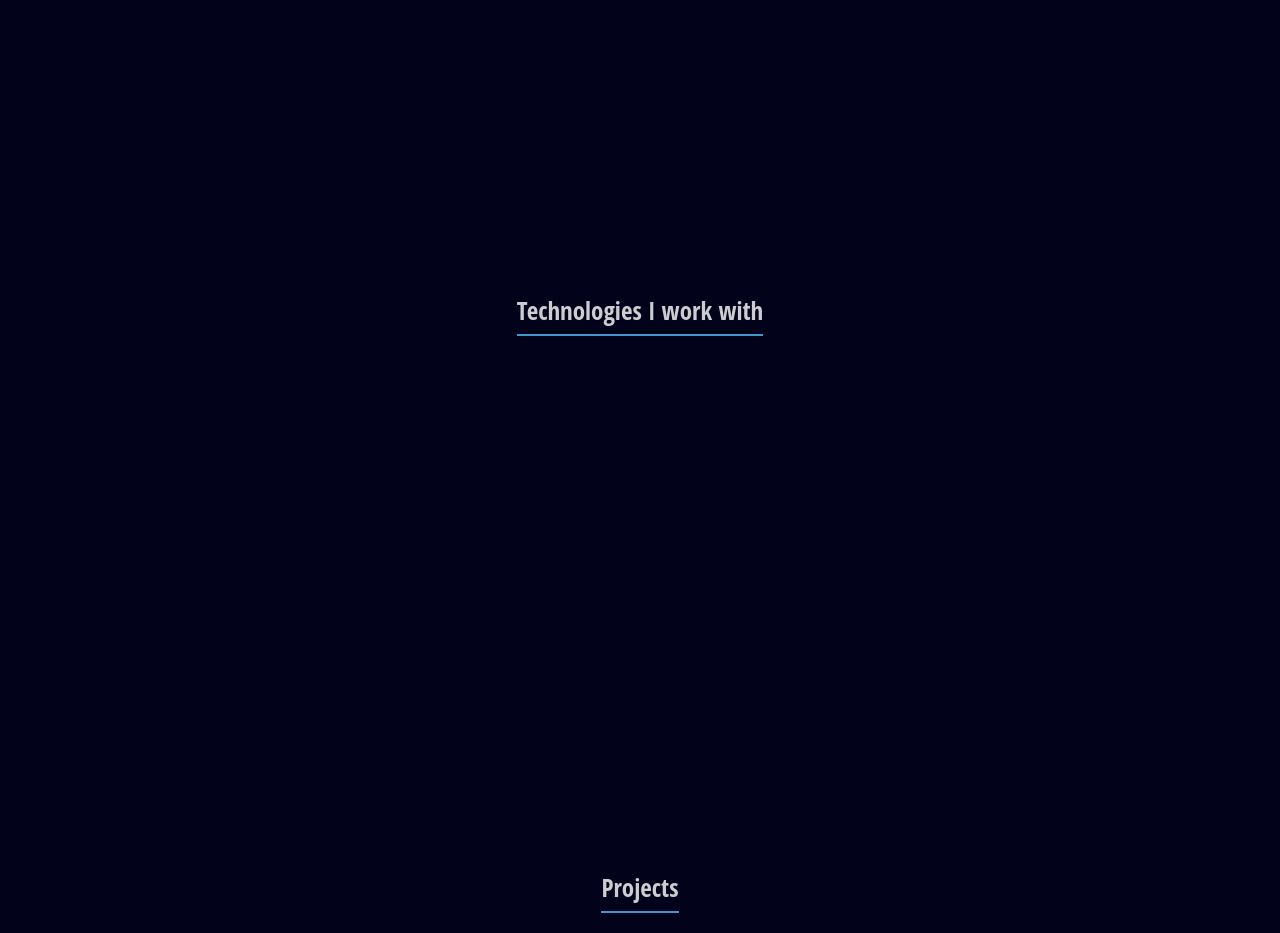
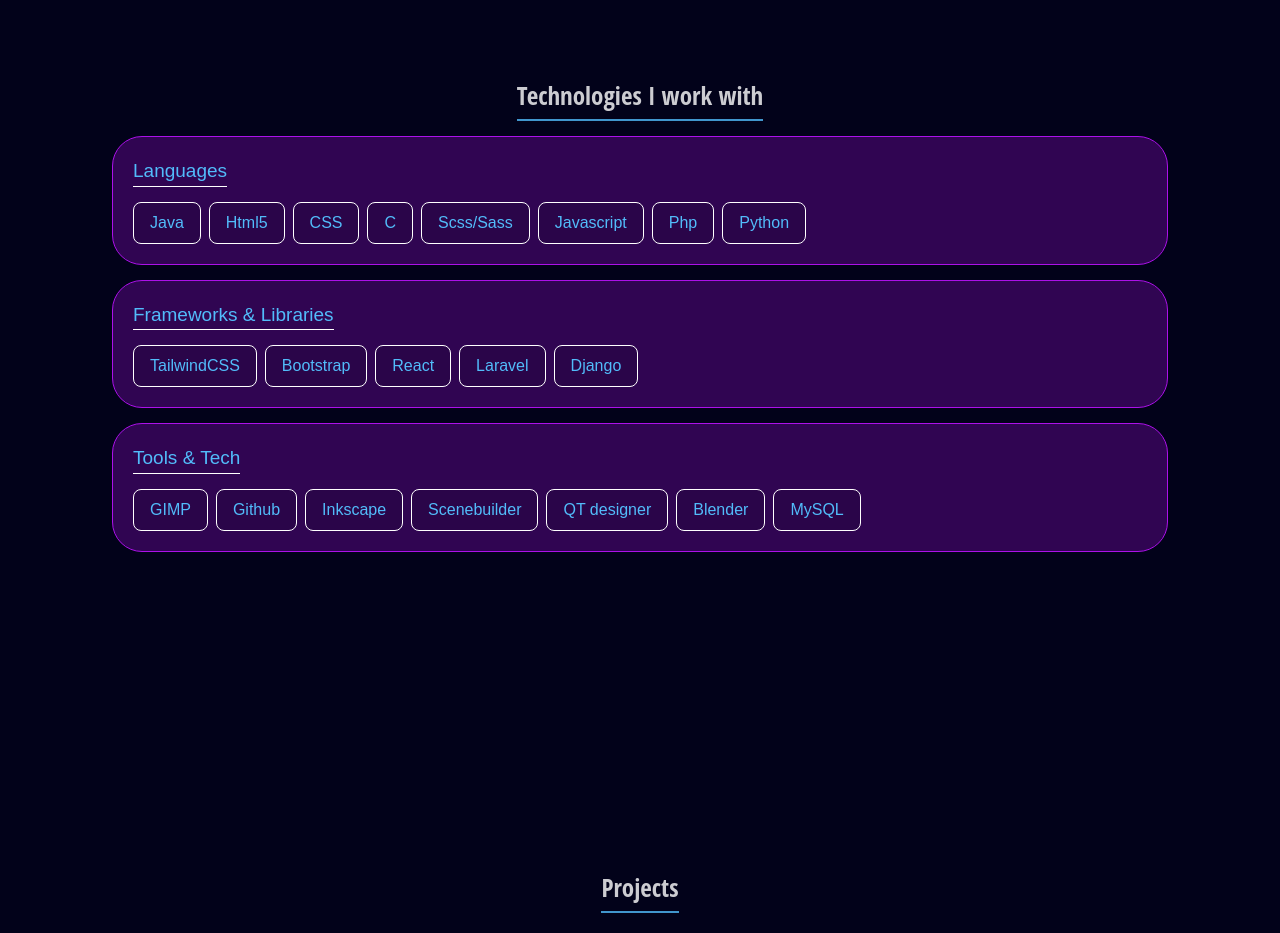
Before and after one commit to keerthan-ns/portfolio, a React (Create React App) app: page / in a window 1280 px wide. Shown: the part 1700-2633 px from the top of the page. Built offline with nearby package versions, Linux system fonts and the light colour scheme.

Commit message:
[add]tech stack

```diff
--- a/src/App.jsx
+++ b/src/App.jsx
@@ -40,7 +40,7 @@ function App() {
         <section id='aboutSect'>
           <About />
         </section>
-        <section id='skillsSect'>
+        <section id='techSect'>
           <Techs />
         </section>
         <section id='projectSect'>
--- a/src/components/home/home.css
+++ b/src/components/home/home.css
@@ -255,8 +255,9 @@
 
   .home-container img {
     position: absolute;
-    height: 250px;
+    /* height: 250px; */
     width: 250px;
+    height: auto;
     border-radius: 50%;
     border: 3px solid rgb(108, 161, 197);
     transform: translate(-200px);
--- a/src/components/nav/nav.css
+++ b/src/components/nav/nav.css
@@ -60,7 +60,8 @@
     opacity: 0;
     top: 88%;
     background-color: rgba(0, 0, 0, 0.596);
-    padding: 20px 50px;
+    /* padding: 20px 50px; */
+    padding: 10px 25px;
     display: flex;
     flex-direction: row;
     justify-content: center;
@@ -84,7 +85,7 @@
   }
 
   .icon {
-    font-size: 70px;
+    font-size: 60px;
     border-radius: 50%;
     padding: 10px;
     transition: fill 0.1s ease;
--- a/src/components/nav/nav.jsx
+++ b/src/components/nav/nav.jsx
@@ -53,9 +53,9 @@ function Navbar() {
       <a href="#about">
         <AiOutlineUser className="icon aboutSect" />
       </a>
-      <a href="#skills">
+      <a href="#tech">
         {/* <TiGroupOutline className="icon" /> */}
-        <GoFlame className="icon skillsSect" />
+        <GoFlame className="icon techSect" />
         {/* <TiWaves className="icon" /> */}
       </a>
       <a href="#project">
--- a/src/components/tech/tech.css
+++ b/src/components/tech/tech.css
@@ -25,20 +25,53 @@
   border-bottom: 2px solid var(--color-pri);
   font-family: "Open Sans Condensed", sans-serif;
 }
-/*
-.skills-container .skills {
+
+.tech-container .tech {
   position: relative;
   display: flex;
+  flex-direction: column;
+  justify-content: flex-start;
+  align-items: flex-start;
+  width: 120%;
+  margin-top: 15px;
+  /* margin-bottom: 50px; */
+  /* background: rgba(0, 0, 0, 0.116); */
+  background: var(--color-sec-light);
+  padding: 20px;
+  border: 1px solid var(--color-sec);
+  border-radius: 30px;
+}
+.tech-container .tech h3{
+  font-size: 19px;
+  color: var(--color-pri);
+  border-bottom: 1px solid white;
+}
+
+.tech-container .tech div{
+  position: relative;
+  display: flex;
+  /* flex-wrap: wrap; */
   justify-content: flex-start;
   align-items: flex-start;
   width: 100%;
   margin-top: 15px;
-  margin-bottom: 50px;
+}
+
+.tech-container .tech span{
   background: rgba(0, 0, 0, 0.116);
-  padding: 20px;
-  border-radius: 50px;
+  color: var(--color-pri);
+  border: 1px solid white;
+  border-radius: 8px;
+  @apply px-4 py-2;
+  cursor: pointer;
 }
-.skills-container .skills .skills-img {
+.tech-container .tech span:hover{
+  background: linear-gradient(62deg, rgba(120,17,227,0.8565477216277135) 35%, rgba(214,48,199,0.8957634079022234) 100%);
+  color: white;
+  border: 1px solid var(--color-pri);
+}
+/*
+.tech-container .tech .tech-img {
   height: 300px;
   width: 300px;
   border-radius: 40px;
@@ -48,28 +81,28 @@
   border: 2px solid var(--color-sec-light);
 }
 
-.skills-container .skills .skills-info {
+.tech-container .tech .tech-info {
   margin-left: 50px;
   font-family: "Open Sans Condensed";
   max-width: 50%;
 }
 
-.skills-container .skills .skills-info .name {
+.tech-container .tech .tech-info .name {
   font-size: 40px;
   font-weight: 500;
   letter-spacing: 2px;
 }
-.skills-container .skills .skills-info .position {
+.tech-container .tech .tech-info .position {
   font-size: 14px;
   font-weight: 400;
   letter-spacing: 2px;
 }
-.skills-container .skills .skills-info .about {
+.tech-container .tech .tech-info .about {
   margin-top: 40px;
   font-weight: 100;
   font-size: 17px;
 }
-.skills-container .skills .skills-info .contact-skills {
+.tech-container .tech .tech-info .contact-tech {
   background-color: var(--color-sec-light);
   padding: 17px 35px;
   font-size: 18px;
@@ -78,16 +111,16 @@
   position: absolute;
   transition: 0.1s ease;
 }
-.skills-container .skills .skills-info .contact-skills span {
+.tech-container .tech .tech-info .contact-tech span {
   text-transform: capitalize;
 }
-.skills-container .skills .skills-info .contact-skills:hover {
+.tech-container .tech .tech-info .contact-tech:hover {
   background-color: transparent;
   border: 2px solid var(--color-sec-light);
 }
 
 @media (max-width: 820px) {
-  .skills-container {
+  .tech-container {
     position: relative;
     display: flex;
     flex-direction: column;
@@ -98,7 +131,7 @@
     width: 90%;
   }
 
-  .skills-container .skills {
+  .tech-container .tech {
     position: relative;
     display: flex;
     justify-content: flex-start;
@@ -111,7 +144,7 @@
     border-radius: 50px;
     backdrop-filter: blur(20px);
   }
-  .skills-container .skills .skills-img {
+  .tech-container .tech .tech-img {
     height: 100px;
     width: 100px;
     border-radius: 50%;
@@ -121,7 +154,7 @@
     border: 2px solid var(--color-sec-light);
   }
 
-  .skills-container .skills .skills-info {
+  .tech-container .tech .tech-info {
     position: relative;
     margin-left: 10px;
     font-family: "Open Sans Condensed";
@@ -132,22 +165,22 @@
     align-items: flex-start;
   }
 
-  .skills-container .skills .skills-info .name {
+  .tech-container .tech .tech-info .name {
     font-size: 30px;
     font-weight: 500;
     letter-spacing: 2px;
   }
-  .skills-container .skills .skills-info .position {
+  .tech-container .tech .tech-info .position {
     font-size: 25px;
     font-weight: 200;
     letter-spacing: 2px;
   }
-  .skills-container .skills .skills-info .about {
+  .tech-container .tech .tech-info .about {
     margin-top: 10px;
     font-weight: 100;
     font-size: 28px;
   }
-  .skills-container .skills .skills-info a.contact-skills {
+  .tech-container .tech .tech-info a.contact-tech {
     background-color: var(--color-sec-light);
     padding: 15px 25px;
     font-size: 25px;
@@ -160,7 +193,7 @@
 }
 
 @media (max-width: 500px) {
-  .skills-container {
+  .tech-container {
     position: relative;
     display: flex;
     flex-direction: column;
@@ -170,7 +203,7 @@
     margin-top: 100px;
   }
 
-  .skills-container .skills {
+  .tech-container .tech {
     position: relative;
     display: flex;
     justify-content: flex-start;
@@ -183,7 +216,7 @@
     border-radius: 50px;
     backdrop-filter: blur(20px);
   }
-  .skills-container .skills .skills-img {
+  .tech-container .tech .tech-img {
     height: 70px;
     width: 70px;
     border-radius: 50%;
@@ -193,7 +226,7 @@
     border: 2px solid var(--color-sec-light);
   }
 
-  .skills-container .skills .skills-info {
+  .tech-container .tech .tech-info {
     position: relative;
     margin-left: 10px;
     font-family: "Open Sans Condensed";
@@ -204,22 +237,22 @@
     align-items: flex-start;
   }
 
-  .skills-container .skills .skills-info .name {
+  .tech-container .tech .tech-info .name {
     font-size: 18px;
     font-weight: 500;
     letter-spacing: 2px;
   }
-  .skills-container .skills .skills-info .position {
+  .tech-container .tech .tech-info .position {
     font-size: 12px;
     font-weight: 200;
     letter-spacing: 2px;
   }
-  .skills-container .skills .skills-info .about {
+  .tech-container .tech .tech-info .about {
     margin-top: 10px;
     font-weight: 100;
     font-size: 16px;
   }
-  .skills-container .skills .skills-info a.contact-skills {
+  .tech-container .tech .tech-info a.contact-tech {
     background-color: var(--color-sec-light);
     padding: 15px 25px;
     font-size: 15px;
@@ -232,7 +265,7 @@
 }
 
 @media (max-width: 420px) {
-  .skills-container {
+  .tech-container {
     position: relative;
     display: flex;
     flex-direction: column;
@@ -242,7 +275,7 @@
     margin-top: 10px;
   }
 
-  .skills-container .skills {
+  .tech-container .tech {
     position: relative;
     display: flex;
     justify-content: flex-start;
@@ -255,7 +288,7 @@
     border-radius: 50px;
     backdrop-filter: blur(20px);
   }
-  .skills-container .skills .skills-img {
+  .tech-container .tech .tech-img {
     height: 70px;
     width: 70px;
     border-radius: 50%;
@@ -265,7 +298,7 @@
     border: 2px solid var(--color-sec-light);
   }
 
-  .skills-container .skills .skills-info {
+  .tech-container .tech .tech-info {
     position: relative;
     margin-left: 10px;
     font-family: "Open Sans Condensed";
@@ -276,22 +309,22 @@
     align-items: flex-start;
   }
 
-  .skills-container .skills .skills-info .name {
+  .tech-container .tech .tech-info .name {
     font-size: 18px;
     font-weight: 500;
     letter-spacing: 2px;
   }
-  .skills-container .skills .skills-info .position {
+  .tech-container .tech .tech-info .position {
     font-size: 12px;
     font-weight: 200;
     letter-spacing: 2px;
   }
-  .skills-container .skills .skills-info .about {
+  .tech-container .tech .tech-info .about {
     margin-top: 10px;
     font-weight: 100;
     font-size: 16px;
   }
-  .skills-container .skills .skills-info a.contact-skills {
+  .tech-container .tech .tech-info a.contact-tech {
     background-color: var(--color-sec-light);
     padding: 15px 25px;
     font-size: 15px;
@@ -304,7 +337,7 @@
 }
 
 @media (max-width: 400px) {
-  .skills-container {
+  .tech-container {
     position: relative;
     display: flex;
     flex-direction: column;
@@ -315,7 +348,7 @@
     padding: 10px;
   }
 
-  .skills-container .skills {
+  .tech-container .tech {
     position: relative;
     display: flex;
     justify-content: flex-start;
@@ -328,7 +361,7 @@
     border-radius: 50px;
     backdrop-filter: blur(20px);
   }
-  .skills-container .skills .skills-img {
+  .tech-container .tech .tech-img {
     height: 70px;
     width: 70px;
     border-radius: 50%;
@@ -338,7 +371,7 @@
     border: 2px solid var(--color-sec-light);
   }
 
-  .skills-container .skills .skills-info {
+  .tech-container .tech .tech-info {
     position: relative;
     margin-left: 10px;
     font-family: "Open Sans Condensed";
@@ -349,22 +382,22 @@
     align-items: flex-start;
   }
 
-  .skills-container .skills .skills-info .name {
+  .tech-container .tech .tech-info .name {
     font-size: 19px;
     font-weight: 500;
     letter-spacing: 2px;
   }
-  .skills-container .skills .skills-info .position {
+  .tech-container .tech .tech-info .position {
     font-size: 14px;
     font-weight: 200;
     letter-spacing: 2px;
   }
-  .skills-container .skills .skills-info .about {
+  .tech-container .tech .tech-info .about {
     margin-top: 10px;
     font-weight: 100;
     font-size: 18px;
   }
-  .skills-container .skills .skills-info a.contact-skills {
+  .tech-container .tech .tech-info a.contact-tech {
     background-color: var(--color-sec-light);
     padding: 15px 25px;
     font-size: 15px;
@@ -377,7 +410,7 @@
 }
 
 @media (max-width: 375px) {
-  .skills-container {
+  .tech-container {
     position: relative;
     display: flex;
     flex-direction: column;
@@ -388,7 +421,7 @@
     padding: 10px;
   }
 
-  .skills-container .skills {
+  .tech-container .tech {
     position: relative;
     display: flex;
     justify-content: flex-start;
@@ -401,7 +434,7 @@
     border-radius: 50px;
     backdrop-filter: blur(20px);
   }
-  .skills-container .skills .skills-img {
+  .tech-container .tech .tech-img {
     height: 70px;
     width: 70px;
     border-radius: 50%;
@@ -411,7 +444,7 @@
     border: 2px solid var(--color-sec-light);
   }
 
-  .skills-container .skills .skills-info {
+  .tech-container .tech .tech-info {
     position: relative;
     margin-left: 10px;
     font-family: "Open Sans Condensed";
@@ -422,22 +455,22 @@
     align-items: flex-start;
   }
 
-  .skills-container .skills .skills-info .name {
+  .tech-container .tech .tech-info .name {
     font-size: 19px;
     font-weight: 500;
     letter-spacing: 2px;
   }
-  .skills-container .skills .skills-info .position {
+  .tech-container .tech .tech-info .position {
     font-size: 14px;
     font-weight: 200;
     letter-spacing: 2px;
   }
-  .skills-container .skills .skills-info .about {
+  .tech-container .tech .tech-info .about {
     margin-top: 10px;
     font-weight: 100;
     font-size: 16px;
   }
-  .skills-container .skills .skills-info a.contact-skills {
+  .tech-container .tech .tech-info a.contact-tech {
     background-color: var(--color-sec-light);
     padding: 15px 25px;
     font-size: 15px;
--- a/src/components/tech/tech.jsx
+++ b/src/components/tech/tech.jsx
@@ -1,59 +1,38 @@
 import "./tech.css";
 
 const Members = () => {
+  const langs=["Java","Html5","CSS","C","Scss/Sass","Javascript","Php","Python"];
+  const frameworks=["TailwindCSS","Bootstrap","React","Laravel","Django"];
+  const tools=["GIMP","Github","Inkscape","Scenebuilder","QT designer","Blender","MySQL"];
   return (
     <div id="tech" className="container tech-container">
       <h2>
         <span>Technologies I work with</span>
       </h2>
-      {/* <h1 className="skills-txt">Skills</h1> */}
-      {/* <div className="skills skills-1">
-        <div className="skills-img"></div>
-        <div className="skills-info">
-          <h1 className="name">Chrys</h1>
-          <h3 className="position">Leader</h3>
-          <h4 className="about">
-            Lorem ipsum dolor sit amet consectetur adipisicing elit. Doloribus
-            maiores harum laborum vero recusandae? Cumque nam facere aspernatur
-            autem eius!
-          </h4>
-          <a href="#contact" className="contact-skills">
-            <span>contact</span>
-          </a>
+      <div className="tech">
+        <h3>Languages</h3>
+        <div className="flex flex-wrap gap-2">
+          {langs.map((item,i)=>(
+            <span key={i}>{item}</span>
+          ))}
         </div>
       </div>
-
-      <div className="skills skills-2">
-        <div className="skills-img"></div>
-        <div className="skills-info">
-          <h1 className="name">CChrys</h1>
-          <h3 className="position">Another Leader</h3>
-          <h4 className="about">
-            Lorem ipsum dolor sit amet consectetur adipisicing elit. Doloribus
-            maiores harum laborum vero recusandae? Cumque nam facere aspernatur
-            autem eius!
-          </h4>
-          <a href="#contact" className="contact-skills">
-            <span>contact</span>
-          </a>
+      <div className="tech">
+        <h3>Frameworks & Libraries</h3>
+        <div className="flex flex-wrap gap-2">
+          {frameworks.map((item,i)=>(
+            <span key={i}>{item}</span>
+          ))}
         </div>
       </div>
-
-      <div className="skills skills-3">
-        <div className="skills-img"></div>
-        <div className="skills-info">
-          <h1 className="name">CCChrys</h1>
-          <h3 className="position">Another Leader Again</h3>
-          <h4 className="about">
-            Lorem ipsum dolor sit amet consectetur adipisicing elit. Doloribus
-            maiores harum laborum vero recusandae? Cumque nam facere aspernatur
-            autem eius!
-          </h4>
-          <a href="#contact" className="contact-skills">
-            <span>contact</span>
-          </a>
+      <div className="tech">
+        <h3>Tools & Tech</h3>
+        <div className="flex flex-wrap gap-2">
+          {tools.map((item,i)=>(
+            <span key={i}>{item}</span>
+          ))}
         </div>
-      </div> */}
+      </div>
     </div>
   );
 };
```
